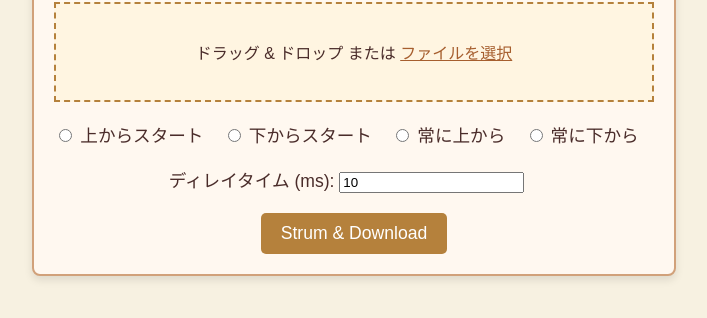
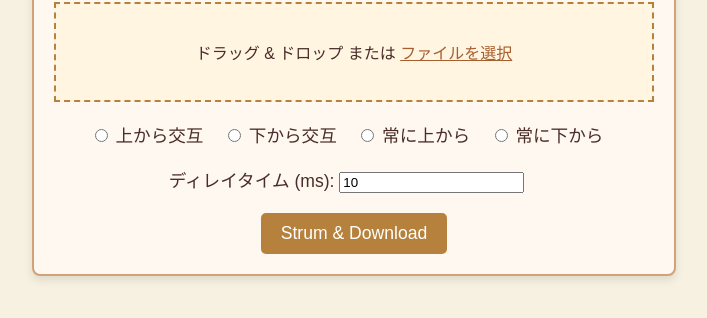
Before and after one commit to ryutarodayo1234/guitarStrummerForMIDI, a plain HTML site: page index.html in a window 1280 px wide. Shown: the part 108-426 px from the top of the page, without its empty margins (286-993 px from the left). Drawn offline with Linux system fonts and the light colour scheme.

Commit message:
Update index.html

```diff
--- a/index.html
+++ b/index.html
@@ -21,8 +21,8 @@
 
     <!-- ストラム方法 -->
     <div class="radio-group">
-      <label><input type="radio" name="strumMode" value="alternateTop"> 上からスタート</label>
-      <label><input type="radio" name="strumMode" value="alternateBottom"> 下からスタート</label>
+      <label><input type="radio" name="strumMode" value="alternateTop"> 上から交互</label>
+      <label><input type="radio" name="strumMode" value="alternateBottom"> 下から交互</label>
       <label><input type="radio" name="strumMode" value="alwaysTop"> 常に上から</label>
       <label><input type="radio" name="strumMode" value="alwaysBottom"> 常に下から</label>
     </div>
```
